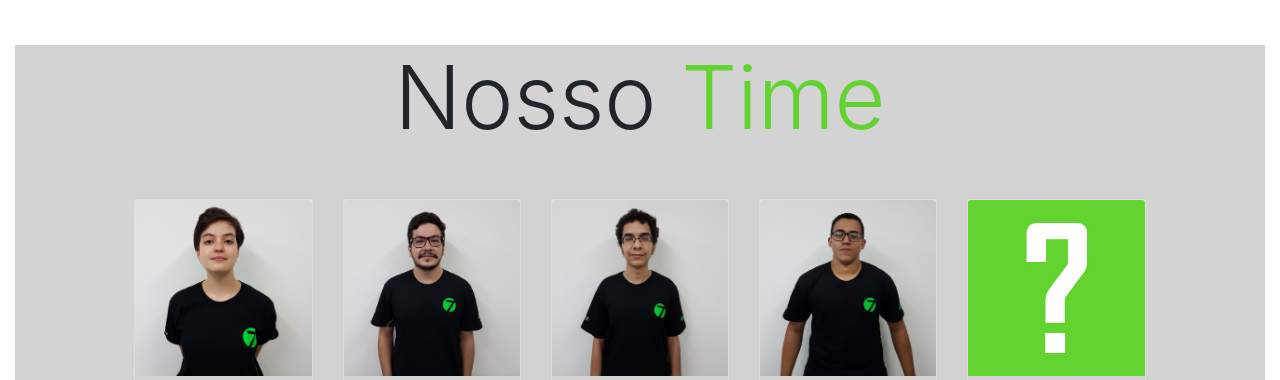
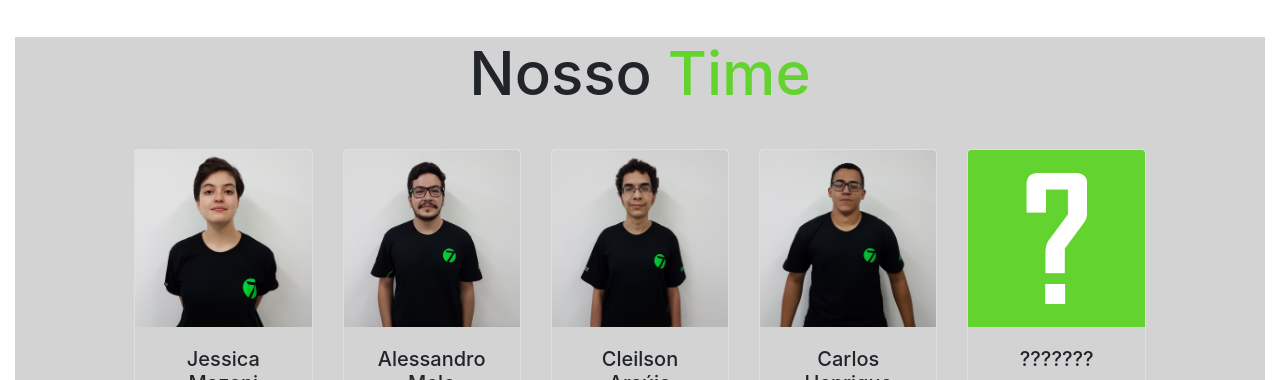
Before and after one commit to 7Sight/7Sight-Website, a plain HTML site: page index.html in a window 1280 px wide. Shown: the part 2098-2478 px from the top of the page. Drawn offline with nearby package versions, Linux system fonts and the light colour scheme.

Commit message:
Add files via upload

```diff
--- a/index.html
+++ b/index.html
@@ -125,7 +125,7 @@
 
 		<!--Início Time-->
 		<section id="time" class="container-fluid" style="background-color:#D3D3D3;">
-			<h1 class="display-2 my-5">Nosso <font color=63d32f>Time</font></h1>
+			<h1>Nosso <font color=63d32f>Time</font></h1>
 			<div class="row justify-content-sm-center">
 				<div class="col-xs-6 col-sm-4 col-md-4 col-lg-2">
 					<div class="card text-center" style="width: 100%;">
```
